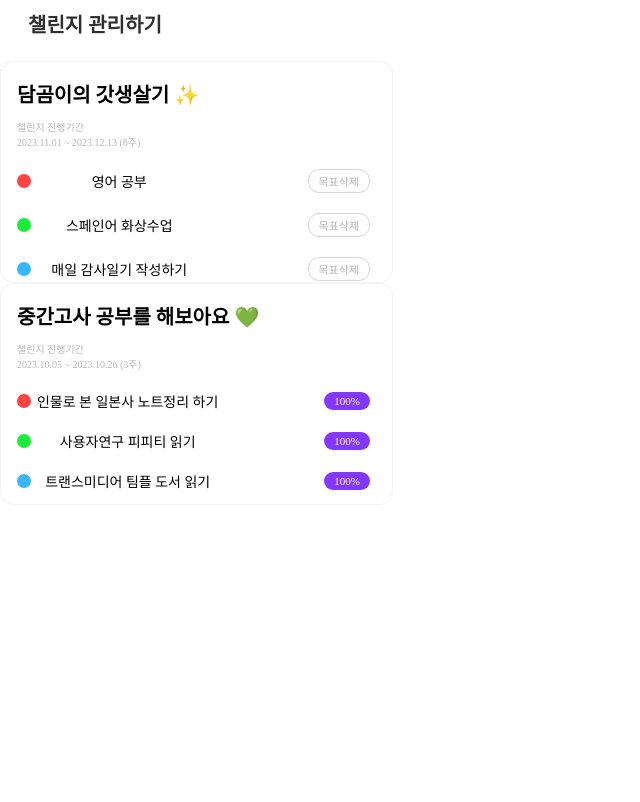
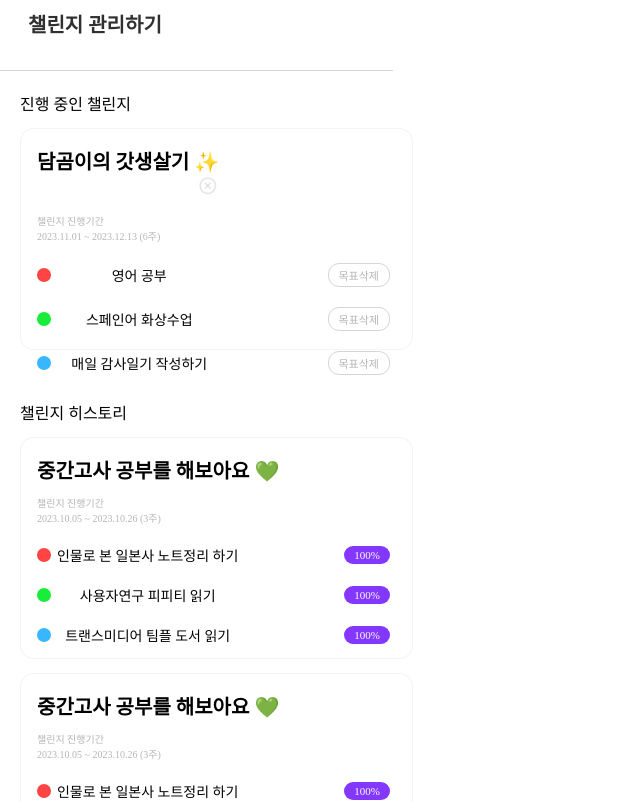
Before and after one commit to 11th-LikeLion-DragOn/DragOn_Front, a React (Create React App) app: page /challengelist in a window 1280 px wide. Shown: the part 120-922 px from the top of the page, without its empty margins (0-640 px from the left). Before the commit the page ends 800 px from the top, so only its background shows below. Built offline with nearby package versions, Linux system fonts and the light colour scheme.

Commit message:
feat: 챌린지 관리하기 페이지 ui 구현

```diff
--- a/src/components/ChallengeListPage/CurrentChallenge.js
+++ b/src/components/ChallengeListPage/CurrentChallenge.js
@@ -4,11 +4,16 @@ import { styled } from "styled-components";
 import { ReactComponent as RedOne } from "../../assets/icons/red.svg";
 import { ReactComponent as GreenOne } from "../../assets/icons/green.svg";
 import { ReactComponent as BlueOne } from "../../assets/icons/blue.svg";
+import quit from "../../assets/icons/quit.png";
+
 const CurrentChallenge = () => {
   return (
     <>
       <Wrapper>
-        <Title>담곰이의 갓생살기 ✨</Title>
+        <Title>
+          담곰이의 갓생살기 ✨
+          <img src={quit} />
+        </Title>
         <Period>
           <div>챌린지 진행기간</div>
           <div>2023.11.01 ~ 2023.12.13 (6주) </div>
@@ -48,6 +53,11 @@ const Title = styled.div`
   font-size: 20px;
   font-weight: 600;
   line-height: normal;
+  img {
+    margin-left: 160px;
+    width: 22.421px;
+    height: 22.421px;
+  }
 `;
 
 const Period = styled.div`
--- a/src/components/ChallengeListPage/HistoryChallenge.js
+++ b/src/components/ChallengeListPage/HistoryChallenge.js
@@ -40,6 +40,7 @@ const HistoryChallenge = () => {
 
 export default HistoryChallenge;
 const Wrapper = styled.div`
+  margin-bottom: 14px;
   padding: 17px 22px 18px 16px;
   width: 353px;
   height: 185px;
--- a/src/pages/ChallengeListPage.js
+++ b/src/pages/ChallengeListPage.js
@@ -10,11 +10,34 @@ const ChallengeListPage = () => {
     <>
       <TopBar titleText="챌린지 관리하기" />
       <Wrapper>
-        <CurrentChallenge />
-        <HistoryChallenge />
+        <Current>
+          <div className="ing">진행 중인 챌린지</div>
+          <CurrentChallenge />
+        </Current>
+        <History>
+          <div className="history">챌린지 히스토리</div>
+          <HistoryChallenge />
+          <HistoryChallenge />
+          <HistoryChallenge />
+        </History>
       </Wrapper>
     </>
   );
 };
 export default ChallengeListPage;
-const Wrapper = styled.div``;
+const Wrapper = styled.div`
+  padding: 30px 20px 0 20px;
+  font-size: 16px;
+  font-style: normal;
+  font-weight: 500;
+  .ing {
+    margin-bottom: 13px;
+  }
+`;
+const Current = styled.div``;
+const History = styled.div`
+  .history {
+    margin-top: 50px;
+    margin-bottom: 13px;
+  }
+`;
```
